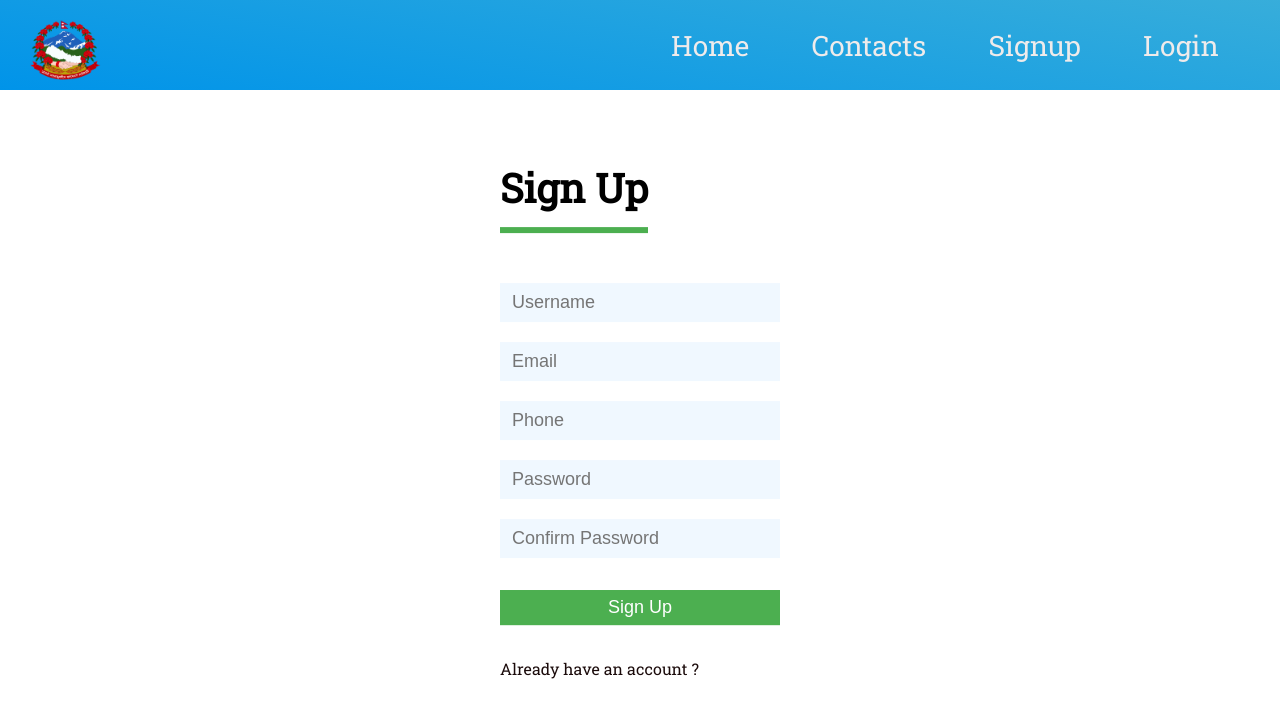
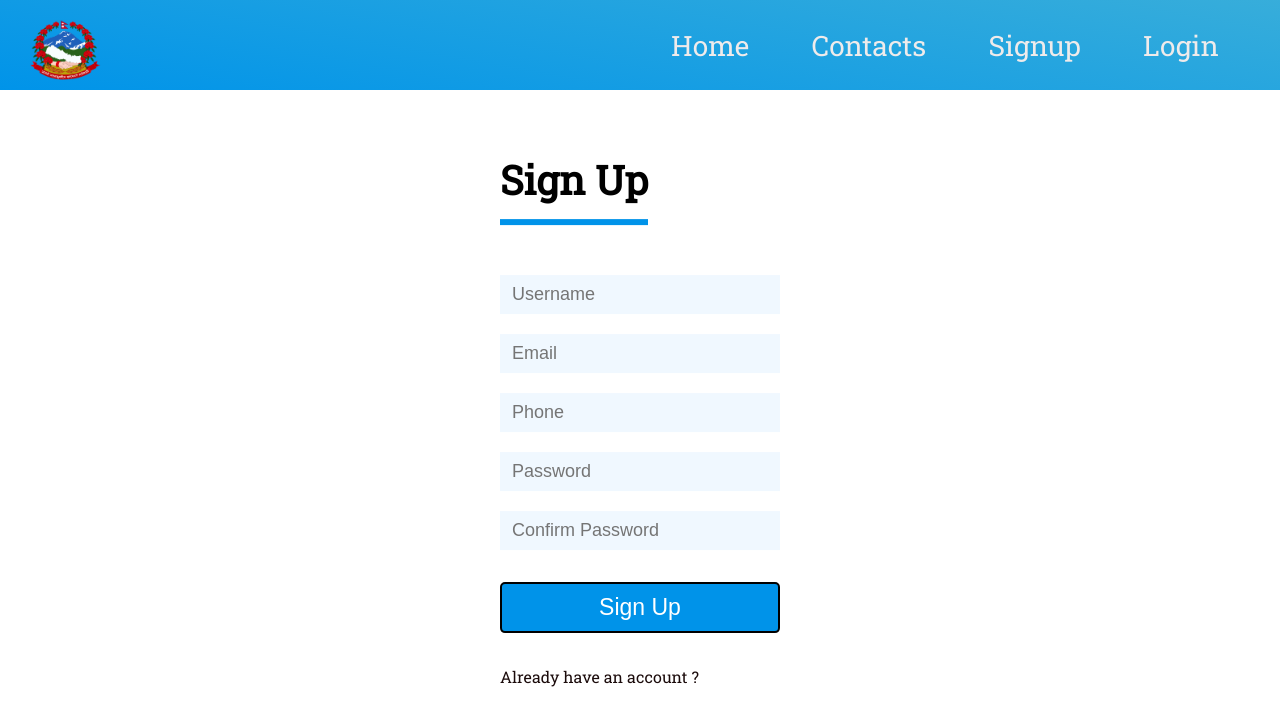
Before and after one commit to Aashish-Lam/E-Government-project, a PHP site: page /signup.php in a window 1280 px wide. Shown: the top 726 px of the page. Run offline with PHP 8.4, Linux system fonts and the light colour scheme.

Commit message:
Update signup.css

```diff
--- a/signup.css
+++ b/signup.css
@@ -6,6 +6,7 @@ body {
   background-size: 100% 100%;
   color: black;
 }
+
 .login-box {
   width: 280px;
   position: absolute;
@@ -18,7 +19,7 @@ body {
   color: black;
   float: left;
   font-size: 40px;
-  border-bottom: 6px solid #4caf50;
+  border-bottom: 6px solid #0093e9;
   margin-bottom: 50px;
   padding: 13px 0;
 }
@@ -43,14 +44,22 @@ body {
 .btn {
   width: 100%;
   background: none;
-  border: 2px solid #4caf50;
+  border: 2px solid black;
+  border-radius: 5px;
   color: white;
-  padding: 5px;
-  font-size: 18px;
+  padding: 10px;
+  font-size: 23px;
   margin: 12px 0;
-  transition: 0.6s ease;
-  background-color: #4caf50;
+  transition: 0.3s;
+  background-color: #0093e9;
+  cursor: pointer;
 }
+
+.btn:hover {
+  padding: 11px;
+  box-shadow: 10px 5px 5px black;
+}
+
 body a {
   color: rgb(27, 11, 11);
 }
```
